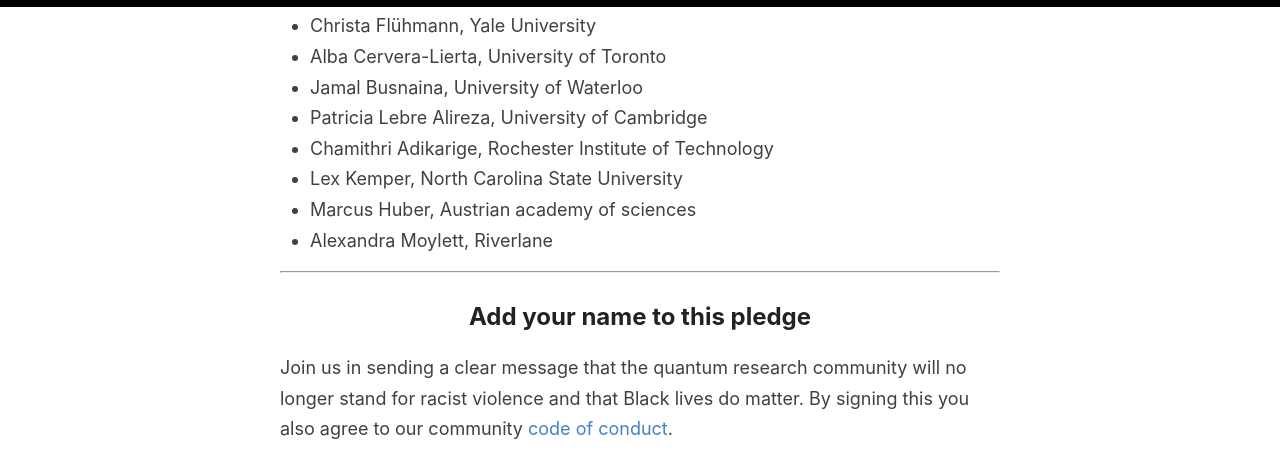
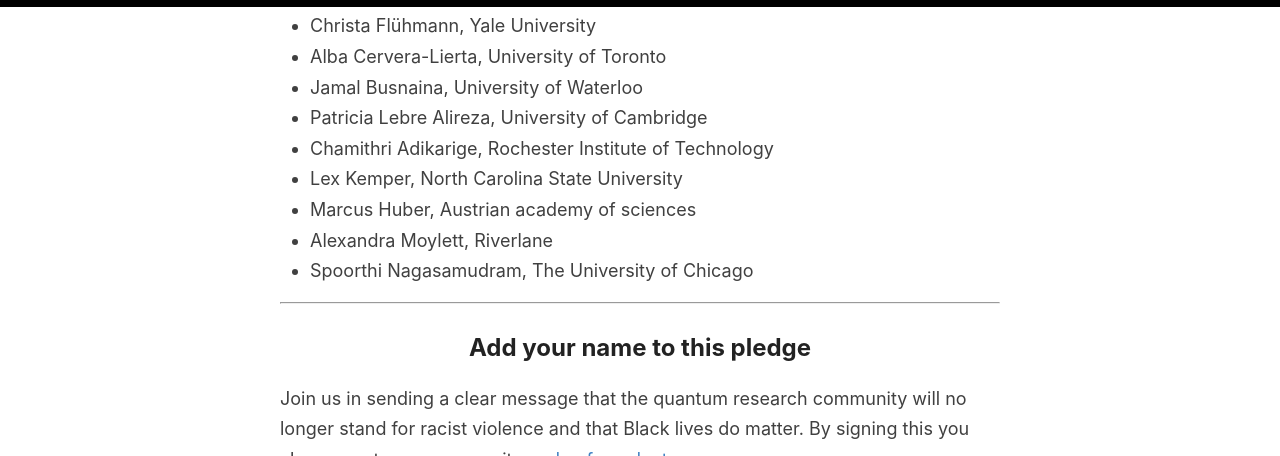
Before and after one commit to quantumforblacklives/quantumforblacklives.github.io, a Jekyll site: the page built from index.html, in a window 1280 px wide and 900 px high, scrolled down 4440 px, cut to the strip 0-456 px from the top of the window. Built offline with Jekyll 4.4.1, drawn with Linux system fonts in a browser that asks for light colours; the list of posts is cut into pages by our own code.

Commit message:
Add signature from Spoorthi Nagasamudram.

```diff
--- a/_includes/signatories.md
+++ b/_includes/signatories.md
@@ -47,3 +47,4 @@
 - Lex Kemper, North Carolina State University
 - Marcus Huber, Austrian academy of sciences
 - Alexandra Moylett, Riverlane
+- Spoorthi Nagasamudram, The University of Chicago
```
